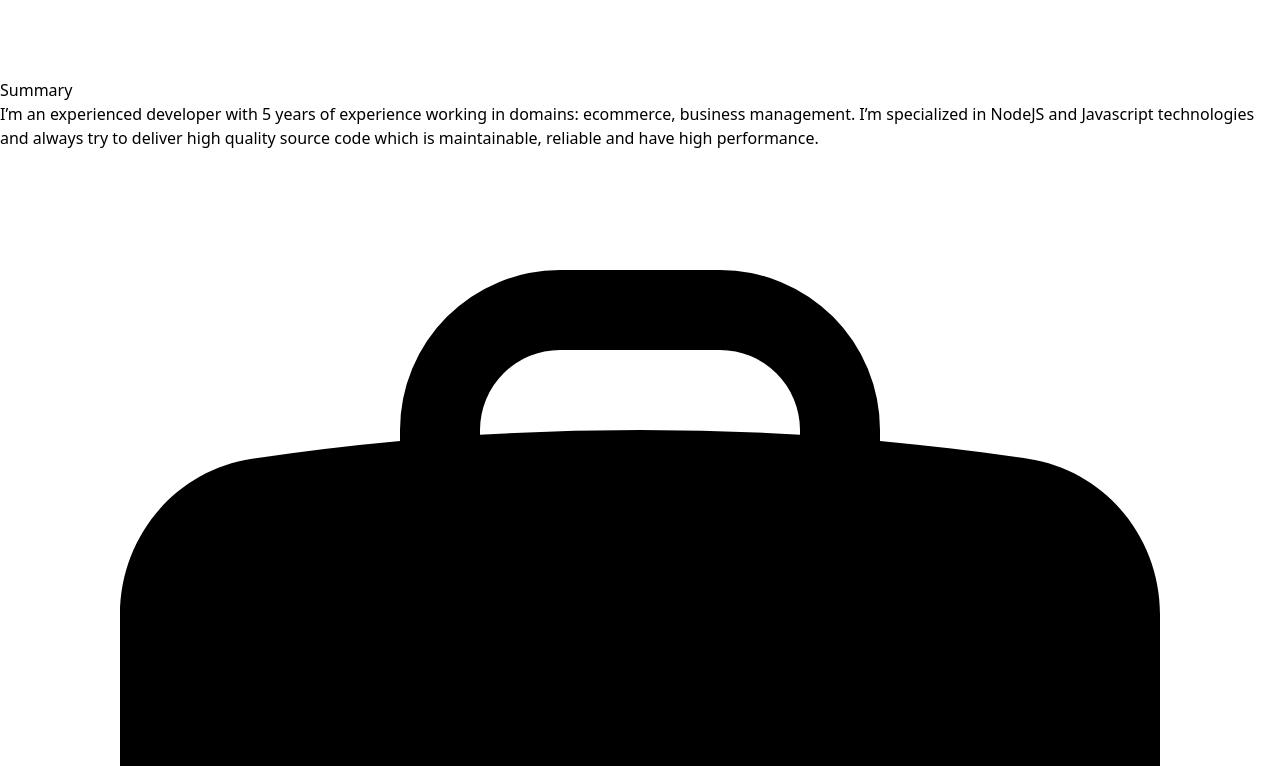
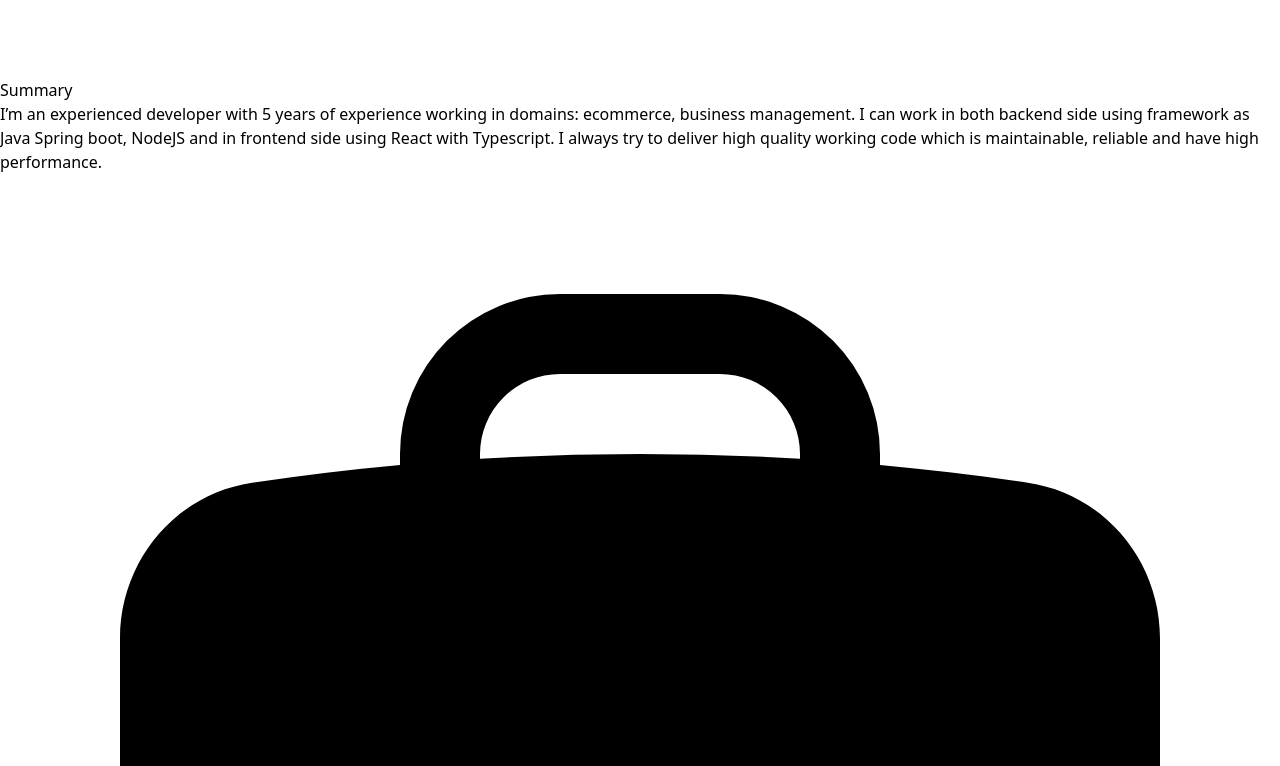
Before and after one commit to manhnd9293/my-cv, a React (Vite) app: page / in a window 1280 px wide. Shown: the part 2794-3560 px from the top of the page. Built offline with nearby package versions, Linux system fonts and the light colour scheme.

Commit message:
update java cv

```diff
--- a/src/components/cv/candidate-data.ts
+++ b/src/components/cv/candidate-data.ts
@@ -10,7 +10,7 @@ export const candidate = {
     github: "https://github.com/manhnd9293",
   },
   summary:
-    "I’m an experienced developer with 5 years of experience working in domains: ecommerce, business management. I’m specialized in NodeJS and Javascript technologies and always try to deliver high quality source code which is maintainable, reliable and have high performance.",
+    "I’m an experienced developer with 5 years of experience working in domains: ecommerce, business management. I can work in both backend side using framework as Java Spring boot, NodeJS and in frontend side using React with Typescript. I always try to deliver high quality working code which is maintainable, reliable and have high performance.",
   careerExperience: [
     {
       company: "Uptempo Vietnam",
@@ -24,7 +24,7 @@ export const candidate = {
         "Review code for other team members",
         "Setup infrastructure in Google Cloud and AWS to deploy services to environments (development, staging, production)",
         "Setup CI/CD pipeline for projects to automate deploy process.",
-        "Using Technology: NestJS, ReactJS, AWS, Google Cloud, Terraform, Docker, MySQL, Redis",
+        "Using Technology: Java Spring Boot, NodeJS, ReactJS, AWS, Google Cloud, Terraform, Docker, MySQL, Redis",
       ],
     },
     {
@@ -48,141 +48,56 @@ export const candidate = {
       responsibility: [
         "Participate in projects to build enterprise systems on web for Japanese Client.",
         "Main responsibilities: develop features, fix bugs, unit test, integration test",
-        "Using Technology: NodeJS, Spring Boot, Vuejs, MySQL, AWS",
+        "Using Technology: Spring Boot, NodeJS, Vuejs, MySQL, AWS",
       ],
     },
   ],
   projects: [
     {
-      name: "Customer support Chat System",
-      description:
-        "This system is for customer care agents of ecommerce companies communicating with customers when they are visiting online stores. The system is designed as micro services with REST API, web socket service, and worker nodes. Some main features that I developed are:",
+      name: "Saving and investment application",
+      description: "The project is a fintech product which allows users to invest their money into financial products like saving certificates, bonds, stocks, gold. Some features I developed are:",
       features: [
-        "Creating API endpoint for managing information about customer care agents, stores, support categories, …",
-        "Develop real time dashboard to show statistic data about conversation, rating, chat duration, …",
-        "Integrate with Stripe platform to purchase subscription plans, additional seats and capacity in the system.",
-        "Limit features which users can use based on their subscription plan and purchased capacity.",
-        "Link and synchronize store data between CRM system and chat system",
-        "Setting open, close time for stores and category services. Identify customer messages were sent within or out of working time to handle correspondingly",
-        "Auto assign agents to conversations, tracking customer idle state and auto response",
-        "Setup codebase for REST API service and worker nodes.",
+        "Saving: handling transactions depositing money to app from users including: creating payment links, listening to event from payment gateway, allocating their fund to financial assets like bonds, calculating transaction fees",
+        "Gold trading: handling transactions buying gold from vendors and end users, managing company's gold inventory, handling users' withdrawal physical gold in partner's store",
+        "Stock trading: handling transactions placing stock order in odd lots from users, aggregating odd lots orders to even lots orders, integrating with API of stock company for placing order in Stock Exchange",
+        "User management: handling EKYC flow for users including integrating with TrueID API, sending email notifications for verifying failures"
       ],
       technology: {
-        backend: "Nodejs, Python, Fastify, SocketIO",
-        database: "Mongodb, Redis",
-        infrastructure: "Google Kubernetes Engine",
+        backend: "Java 17, Spring boot, Hibernate",
+        database: "PostgreSQL",
+        infrastructure: "NginX, Docker, EC2",
       },
     },
     {
-      name: "Construction Supervision System",
-      description:
-        "The system is used to support construction supervision work by using web technologies, computer files and online meeting to substitute for paper and on-site supervising activities. Some main features that I developed are:",
+      name: "Project Management System",
+      description: "The project is used to manage freelancers information and projects for a Korean client in translations and webtoon industry, which hires freelancers from different countries and do business mostly in Korean market. Some features I developed are:",
       features: [
-        "Design database schema and create API endpoints for managing entities in the system such as: users, construction site, drawing, supervision area, inspection checklist, inspection category, online meeting, project documents",
-        "Creating supervision plans with drawing, inspection position, inspection category, inspection status",
-        "Upload and download drawings, site images, videos",
-        "Integrate with Amazon Chime SDK to create online video meeting to perform online supervision. Real time update documents and status of the meeting to all participants",
-        "Storing construction documents under folder tree structure. Supporting copy, paste, cut, rename actions with files and folders",
-        "Setup infrastructure to securely deploy the system to AWS",
+        "Manging freelancers' information including their contact, education, work experience, skills set, rates",
+        "Managing projects information including duration, budget, skill required",
+        "Recommend suitable candidates for projects,estimate budget, tracking phases, finalising projects, rating freelancers, managing invoices",
+        "Create project epics, ticket tracking, managing upload documents under folder structure",
       ],
       technology: {
-        backend: "NestJS, Prisma, SocketIO",
-        database: "PostgreSQL, Redis",
-        infrastructure:
-          "AWS EC2, Load Balance, CloudFront, S3, Route 53, AWS Chime SDK, Github Action",
-      },
-    },
-    {
-      name: "Korean Learning Application",
-      description:
-        "The application support Korean language learners to prepare for Topik exams. I have role of backend developer in the project. Some features I developed are: ",
-      features: [
-        "Design database schema and create API endpoints for managing entities in the system such as: users, vocabulary, learn history, mock exams, point settings, ...",
-        "Handle upload excel files to create multiple choices mock exam questions and vocabulary storages",
-        "Create multiple choices quizzes for testing vocabulary learning from vocabulary storages",
-        "Tracking times users using features of the app",
-        "Handle update bonus points for users when they complete tasks such as answer quiz, daily attendance, ....",
-        "Create dashboard to show statistic data of users such as: active days, hours using app, correct answer ratio, learning history, mock exam result history ...",
-        "Setup infrastructure in GCP to deploy the system",
-      ],
-      technology: {
-        backend: "NestJS, GraphQL",
-        database: "MySQL",
-        infrastructure: "Compute Engine, Cloud Storage",
+        backend: "Java 17, Spring boot, Hibernate",
+        database: "Postgresql, Redis",
+        infrastructure: "AWS EC2, Load balancer, S3, CDN, RDS",
       },
     },
 
     {
-      name: "Resource Management System",
+      name: "HR information management system",
       description:
-        "The system is used to manage freelancers’ information and their projects from many countries in the world. My responsibilities are:",
+        "The system manages employee personal data, work shift and payroll for a manufacturing company in Japan with more than 10,0000 workers and office staffs. Some main functions include:",
       features: [
-        "Design database schema entities in the system including business units, freelancers, projects, invoices ...",
-        "Develop features to query and update information of entities in the system (create, update, filter, paging, delete, restore data)",
-        "Integrate with Google Authentication API for feature login using Google account",
-        "Check users’ authorization based on their roles",
-        "Tracking changes in freelancer profile data and show these change logs when needed",
-        "Setup infrastructure for develop, staging, production environments using Google Cloud Platform",
-        "Set up CI/CD pipeline using CloudBuild to automatically deploy the system to environments",
+        "Manage employee information about: personal data, contract, departments, timekeeping",
+        "Work shift management: show available date, register, accept, reject",
+        "Payroll calculation based on timekeeping data",
+        "Display and export statistic report for board of management",
       ],
       technology: {
-        backend: "NestJs, Apollo Server, TypeORM",
-        database: "PostgreSQL, Redis",
-        infrastructure:
-          "Docker, Cloud Run, Load balance, Cloud Build, Google SQL, Google Compute Engine, Google Artifact Registry, Terraform",
-      },
-    },
-    {
-      name: "Cross-border Project Management System",
-      description:
-        "The system is used to manage projects and facilitate communication between members who live in different countries. I worked as a fullstack developer in this project. Some features I developed are:",
-      features: [
-        "Design database and perform update action for system's entities such as: projects, users, documents, conversation, messages, system settings",
-        "Manage data of project's tickets such as: category, name, due date, priority, state , attachments, description, comments",
-        "Store and show change logs of tickets which include information about update time, old and new contents, person update",
-        "Uploading, deleting image and documents to and from a project",
-        "Chatting between member in projects, translate original messages to languages set by current user",
-        "Translating pdf and docx documents and sharing between members",
-      ],
-      technology: {
-        backend: "NestJs, TypeORM",
-        database: "MySQL",
-        infrastructure:
-          "EC2, Docker, Nginx, RDS, S3, Google Translate API, Github Action, Terraform",
-      },
-    },
-    {
-      name: "HR information management system",
-      description:
-        "The system is developed for HR department to manage work shift of workers. Some main functions include:",
-      features: [
-        "Manage employee information about: personal data, contract, departments, timekeeping",
-        "Calculate number of working days in month for employees from timekeeping machine and daily records and send mail results to them",
-        "Display and export statistic information on request from HR manager",
-      ],
-      technology: {
-        backend: "Spring boot",
-        database: "MySQL",
+        backend: "Java 11, Spring boot, Hibernate",
+        database: "Postgresql, Redis",
         infrastructure: "NginX, Docker, EC2",
-      },
-    },
-    {
-      name: "Side project: Ecommerce system",
-      demoLink: 'https://ecommerce.manhnd.men',
-      sourceCode: 'https://github.com/manhnd9293/my-commerce-be',
-      description:
-        "The website is an ecommerce system which includes front store and admin page. Some features i developed are:",
-      features: [
-        "Sign in/ sign up, includes sign in by Google",
-        "Manage categories and products, orders information",
-        "Admin dashboard to show statistic information by day, month, year about revenue, order, users, sale quantity",
-        "Front store features such as:  list product, get product detail, add product to cart and checkout",
-      ],
-      technology: {
-        backend: "NestJS, TypeORM",
-        frontend: 'ReactJS, TailwindCSS, ShadcnUI',
-        database: "PostgresSQL",
-        infrastructure: "EC2, Nginx, Github Action",
       },
     },
   ],
```
